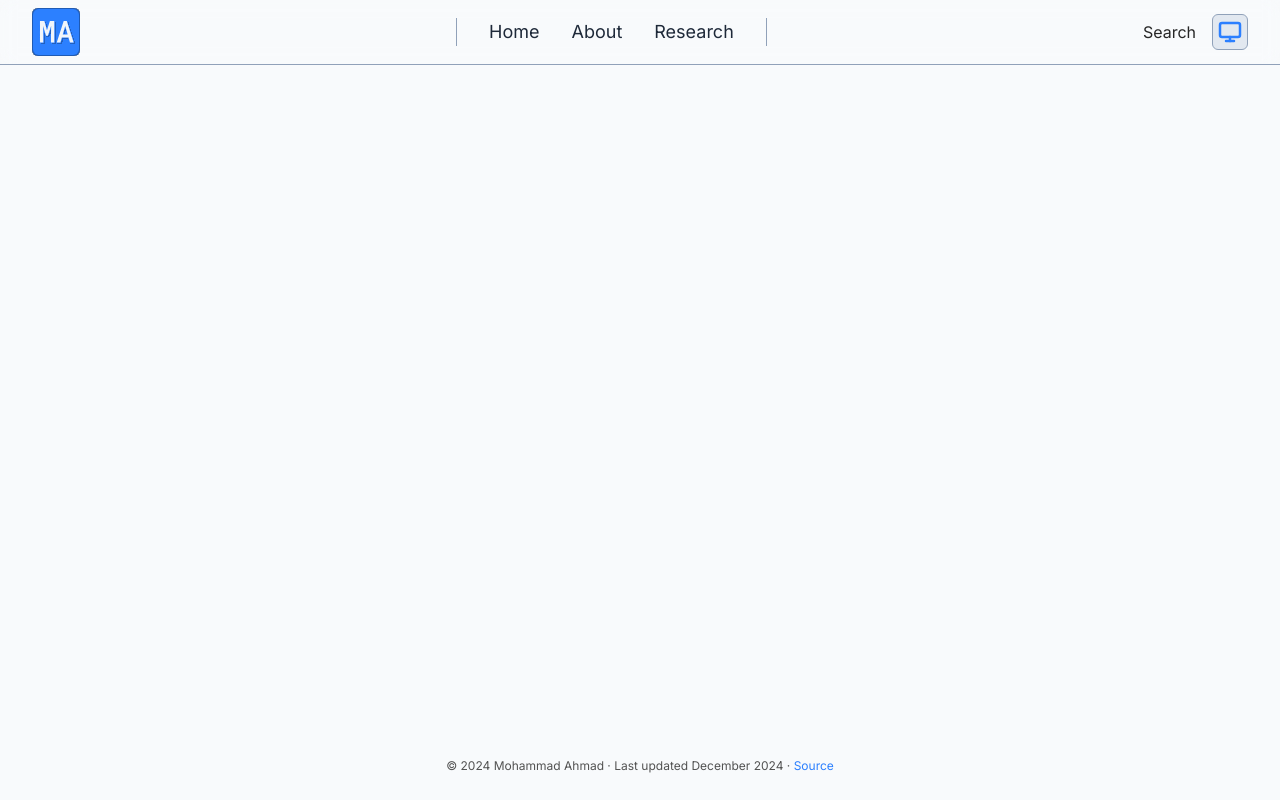
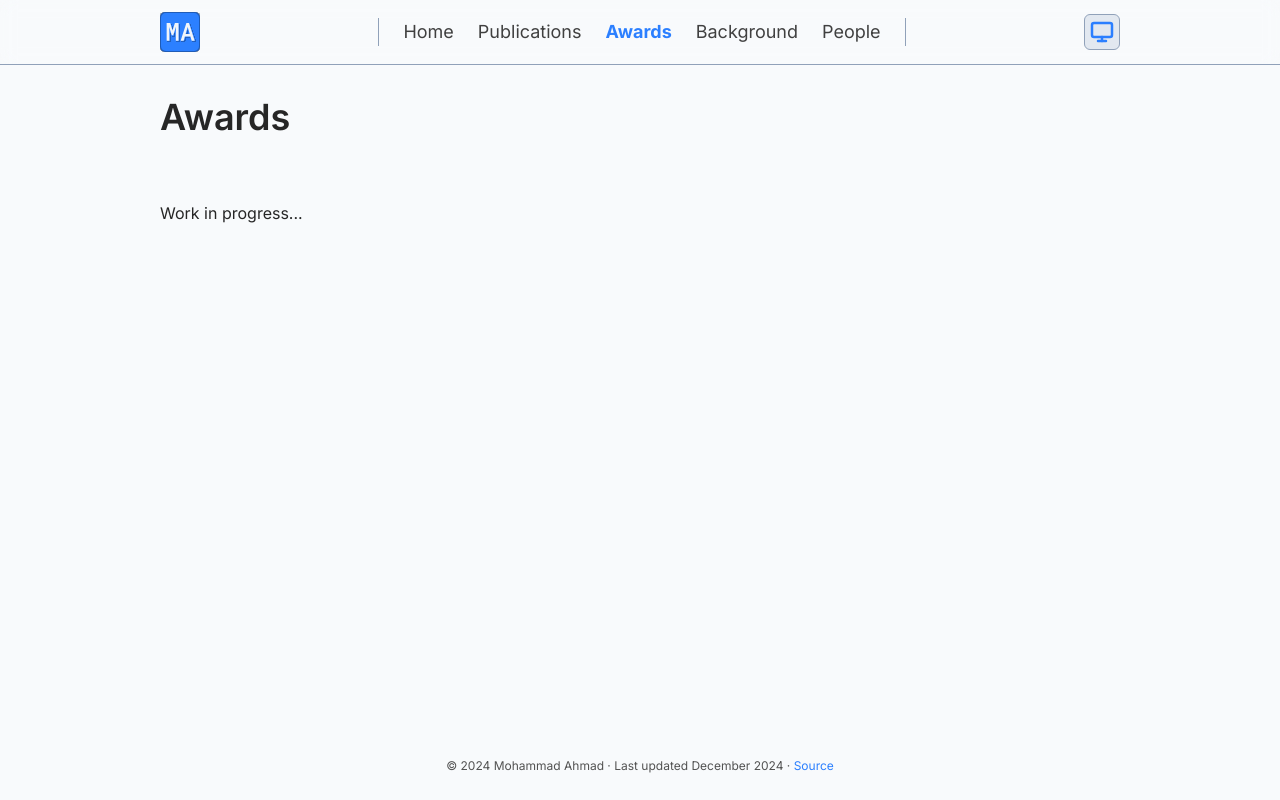
Before and after one commit to mahmad97/mahmad97.github.io, a React (Vite) app: page /awards in a window 1280 px wide. Built offline with nearby package versions, Linux system fonts and the light colour scheme.

Commit message:
Add routes to work on later

```diff
--- a/src/App.tsx
+++ b/src/App.tsx
@@ -4,9 +4,12 @@ import { Routes, Route } from 'react-router';
 
 import Footer from '@/components/layout/Footer';
 import Header from '@/components/layout/Header';
+import Awards from '@/pages/Awards';
+import Background from '@/pages/Background';
 import Home from '@/pages/Home';
-import About from '@/pages/About';
-import Research from '@/pages/Research';
+import People from '@/pages/People';
+import Publications from '@/pages/Publications';
+// import Research from '@/pages/Research';
 // import BlogPost from './pages/BlogPost';
 // import NotFound from './pages/NotFound';
 
@@ -19,8 +22,11 @@ const App = (): ReactElement => {
 			<main className='flex-grow'>
 				<Routes>
 					<Route path='/' element={<Home />} />
-					<Route path='/about' element={<About />} />
-					<Route path='/research' element={<Research />} />
+					<Route path='/publications' element={<Publications />} />
+					<Route path='/awards' element={<Awards />} />
+					<Route path='/background' element={<Background />} />
+					<Route path='/people' element={<People />} />
+					{/* <Route path='/research' element={<Research />} /> */}
 					{/* <Route path='/blog/:slug' element={<BlogPost />} />
 					<Route path='*' element={<NotFound />} /> */}
 				</Routes>
--- a/src/components/layout/Header.tsx
+++ b/src/components/layout/Header.tsx
@@ -1,43 +1,102 @@
 import type { ReactElement } from 'react';
 
+import { useState } from 'react';
+import { LuMenu, LuX } from 'react-icons/lu';
 import { Link, NavLink } from 'react-router';
 
 import Logo from '@/assets/logo.svg?react';
 import ThemeToggle from '@/components/ui/ThemeToggle';
 
+const navTextStyle =
+	'text-lg font-normal [&.active]:font-bold [&.active]:text-blue-500 [&:not(.active)]:text-neutral-700 hover:[&:not(.active)]:text-neutral-800 dark:[&:not(.active)]:text-neutral-300 dark:hover:[&:not(.active)]:text-neutral-200';
+
 const Header = (): ReactElement => {
-	const navTextStyle =
-		'text-lg font-normal [&.active]:font-bold text-gray-800 dark:text-gray-200';
+	const [menuOpen, setMenuOpen] = useState(false);
 
 	return (
-		<header className='border-b border-slate-400 dark:border-slate-600 backdrop-blur'>
-			<div className='max-w-7xl h-16 mx-auto px-8 flex items-center justify-between'>
-				<Link to='/' className='w-12 h-12 [&>svg]:w-full [&>svg]:h-full'>
+		<header className='sticky top-0 border-b border-slate-400 dark:border-slate-600 backdrop-blur'>
+			<div className='max-w-5xl h-16 mx-auto px-4 md:px-8 flex items-center justify-between'>
+				<Link to='/' className='w-10 h-10 [&>svg]:w-full [&>svg]:h-full mr-8'>
 					<Logo />
 				</Link>
 
-				<div className='flex gap-4 items-center'>
-					<nav className='px-8 border-x flex gap-8 border-slate-400 dark:border-slate-600'>
+				<div className='hidden md:flex items-center'>
+					<nav className='px-6 border-x flex gap-6 border-slate-400 dark:border-slate-600'>
 						<NavLink to='/' className={navTextStyle}>
 							Home
 						</NavLink>
-						<NavLink to='/about' className={navTextStyle}>
-							About
+						<NavLink to='/publications' className={navTextStyle}>
+							Publications
 						</NavLink>
-						<NavLink to='/research' className={navTextStyle}>
-							Research
+						<NavLink to='/awards' className={navTextStyle}>
+							Awards
 						</NavLink>
-						{/* <Link to='/blog' className='[&.active]:font-bold'>
-						Blog
-					</Link> */}
+						<NavLink to='/background' className={navTextStyle}>
+							Background
+						</NavLink>
+						<NavLink to='/people' className={navTextStyle}>
+							People
+						</NavLink>
 					</nav>
 				</div>
 
-				<div className='flex gap-4 items-center'>
-					<div>Search</div>
+				<div className='flex gap-4 items-center ml-8'>
 					<ThemeToggle />
+
+					<button
+						type='button'
+						className='md:hidden cursor-pointer text-blue-500'
+						aria-label={menuOpen ? 'Close menu' : 'Open menu'}
+						onClick={() => setMenuOpen((prev) => !prev)}>
+						{menuOpen ? (
+							<LuX size={24} strokeWidth={2.5} />
+						) : (
+							<LuMenu size={24} strokeWidth={2.5} />
+						)}
+					</button>
 				</div>
 			</div>
+
+			{menuOpen && (
+				<nav className='md:hidden border-t border-slate-400 dark:border-slate-600 flex flex-col px-4 py-3 gap-2'>
+					<NavLink
+						to='/'
+						className={navTextStyle}
+						onClick={() => setMenuOpen(false)}>
+						Home
+					</NavLink>
+					<NavLink
+						to='/publications'
+						className={navTextStyle}
+						onClick={() => setMenuOpen(false)}>
+						Publications
+					</NavLink>
+					<NavLink
+						to='/background'
+						className={navTextStyle}
+						onClick={() => setMenuOpen(false)}>
+						Background
+					</NavLink>
+					<NavLink
+						to='/people'
+						className={navTextStyle}
+						onClick={() => setMenuOpen(false)}>
+						People
+					</NavLink>
+					<NavLink
+						to='/awards'
+						className={navTextStyle}
+						onClick={() => setMenuOpen(false)}>
+						Awards
+					</NavLink>
+					<NavLink
+						to='/about'
+						className={navTextStyle}
+						onClick={() => setMenuOpen(false)}>
+						About
+					</NavLink>
+				</nav>
+			)}
 		</header>
 	);
 };
--- a/src/components/ui/ThemeToggle.tsx
+++ b/src/components/ui/ThemeToggle.tsx
@@ -38,10 +38,13 @@ const ThemeToggle = (): ReactElement => {
 	};
 
 	return (
-		<IconButton title='Toggle theme' onClick={handleClick} className='overflow-hidden'>
+		<IconButton
+			title='Toggle theme'
+			onClick={handleClick}
+			className='overflow-hidden'>
 			{animating && (
 				<span
-					className='absolute inset-0 flex items-center justify-center'
+					className='absolute'
 					style={{ animation: 'slideOut 0.25s forwards' }}
 					onAnimationEnd={() => setAnimating(false)}>
 					{getIcon(prevThemeRef.current)}
@@ -49,7 +52,7 @@ const ThemeToggle = (): ReactElement => {
 			)}
 
 			<span
-				className='absolute inset-0 flex items-center justify-center'
+				className='absolute'
 				style={animating ? { animation: 'slideIn 0.25s forwards' } : {}}>
 				{getIcon(theme)}
 			</span>
--- a/src/pages/About.tsx
+++ /dev/null
@@ -1,13 +0,0 @@
-import type { ReactElement } from 'react';
-
-import PageContainer from '@/components/layout/PageContainer';
-
-const About = (): ReactElement => {
-	return (
-		<PageContainer heading='About'>
-			<p>About page</p>
-		</PageContainer>
-	);
-};
-
-export default About;
--- /dev/null
+++ b/src/pages/Awards.tsx
@@ -0,0 +1,11 @@
+import type { ReactElement } from 'react';
+
+import PageContainer from '@/components/layout/PageContainer';
+
+const Awards = (): ReactElement => (
+	<PageContainer heading='Awards'>
+		<p>Work in progress...</p>
+	</PageContainer>
+);
+
+export default Awards;
--- /dev/null
+++ b/src/pages/Background.tsx
@@ -0,0 +1,11 @@
+import type { ReactElement } from 'react';
+
+import PageContainer from '@/components/layout/PageContainer';
+
+const Background = (): ReactElement => (
+	<PageContainer heading='Background'>
+		<p>Work in progress...</p>
+	</PageContainer>
+);
+
+export default Background;
--- /dev/null
+++ b/src/pages/People.tsx
@@ -0,0 +1,11 @@
+import type { ReactElement } from 'react';
+
+import PageContainer from '@/components/layout/PageContainer';
+
+const People = (): ReactElement => (
+	<PageContainer heading='People'>
+		<p>Work in progress...</p>
+	</PageContainer>
+);
+
+export default People;
--- /dev/null
+++ b/src/pages/Publications.tsx
@@ -0,0 +1,11 @@
+import type { ReactElement } from 'react';
+
+import PageContainer from '@/components/layout/PageContainer';
+
+const Publications = (): ReactElement => (
+	<PageContainer heading='Publications'>
+		<p>Work in progress...</p>
+	</PageContainer>
+);
+
+export default Publications;
```
